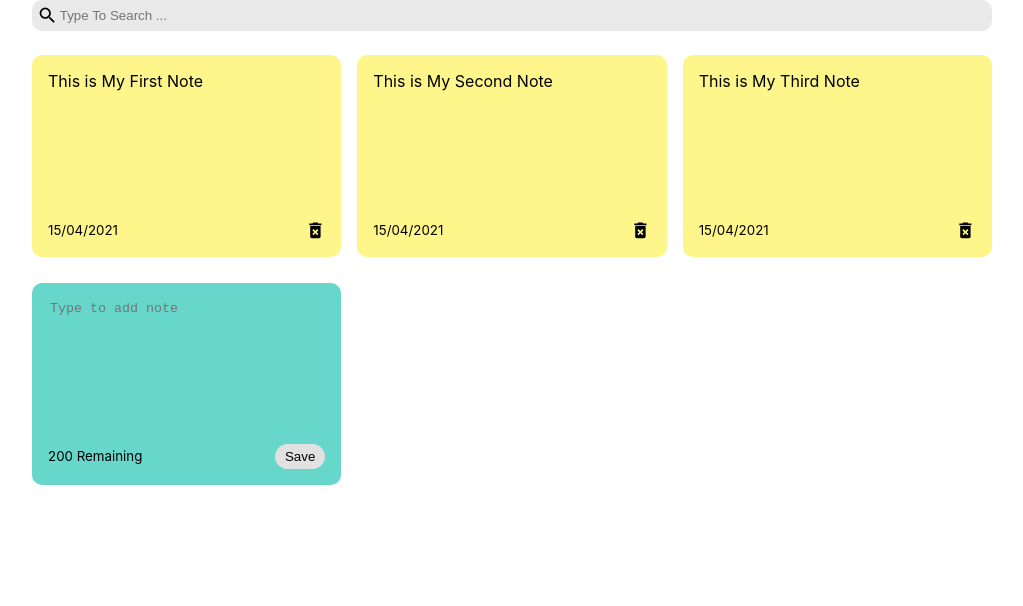
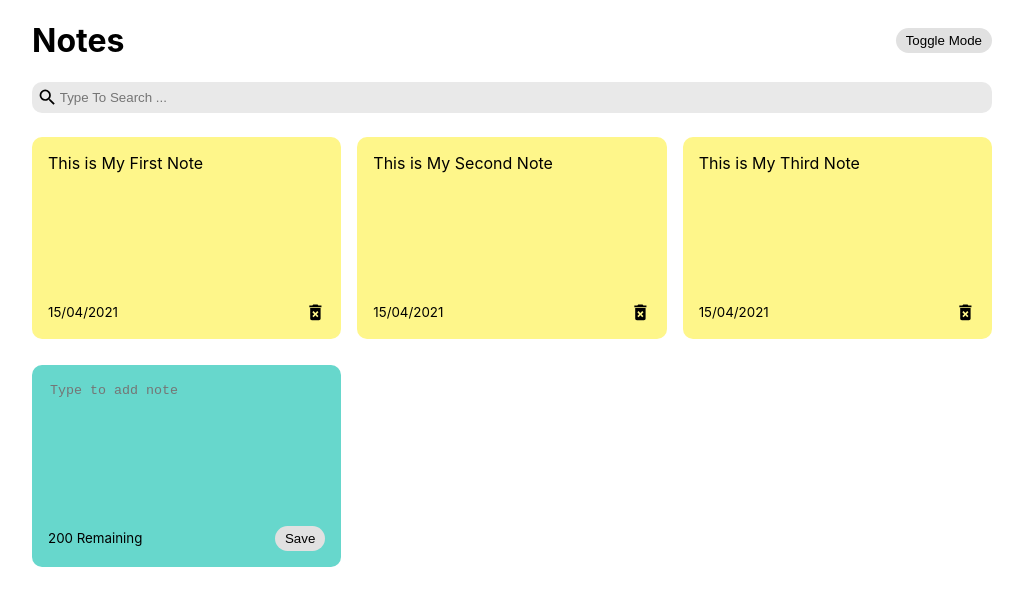
Before and after one commit to Satya190597/note-app, a React (Create React App) app: page / in a window 1280 px wide. Shown: the top 606 px of the page, without its empty margins (128-1151 px from the left). Built offline with nearby package versions, Linux system fonts and the light colour scheme.

Commit message:
Add Dark Mode

```diff
--- a/src/App.js
+++ b/src/App.js
@@ -2,6 +2,7 @@
 import { nanoid } from "nanoid";
 import NotesList from "./components/NotesList";
 import Search from "./components/Search";
+import Header from "./components/Header";
 const App = () => {
   const [notes, setNotes] = useState([
     { id: nanoid(), text: "This is My First Note", date: "15/04/2021" },
@@ -10,6 +11,8 @@
   ]);
 
   const [searchText, setSearchText] = useState("");
+
+  const [darkMode, setDarkMode] = useState(false);
 
   const addNote = (text) => {
     const date = new Date();
@@ -28,7 +31,9 @@
   };
 
   return (
+    <div className={`${darkMode && 'dark-mode'}`}>
       <div className="container">
+        <Header handleToggleDarkMode={setDarkMode} />
         <Search handleSearchText={setSearchText} text={searchText} />
         <NotesList
           notes={notes.filter((note) =>
@@ -38,6 +43,7 @@
           handleDeleteNote={deleteNote}
         />
       </div>
+    </div>
   );
 };
 export default App;
--- /dev/null
+++ b/src/components/Header.js
@@ -0,0 +1,21 @@
+import React from "react";
+
+const Header = ({ handleToggleDarkMode }) => {
+  return (
+    <>
+      <div className="header">
+        <h1>Notes</h1>
+        <button
+          className="save"
+          onClick={() =>
+            handleToggleDarkMode((previousState) => !previousState)
+          }
+        >
+          Toggle Mode
+        </button>
+      </div>
+    </>
+  );
+};
+
+export default Header;
--- a/src/index.css
+++ b/src/index.css
@@ -12,12 +12,27 @@
     monospace;
 }
 
+.header {
+  display: flex;
+  align-items: center;
+  justify-content: space-between;
+}
+
+.dark-mode {
+  background-color: black;
+}
+
+.dark-mode h1 {
+  color: white;
+}
+
 .container {
   max-width: 960px;
   margin-right: auto;
   margin-left: auto;
   padding-right: 15px;
   padding-left: 15px;
+  min-height: 100vh;
 }
 
 .notes-list {
```
Lines whose indentation alone changed are shown as unchanged.
